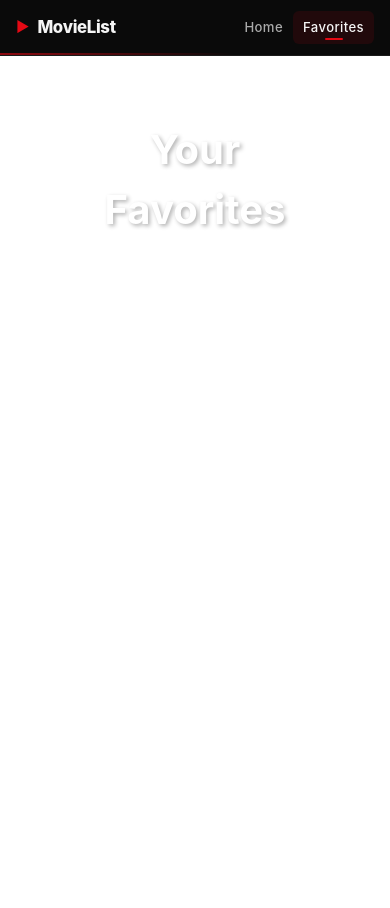
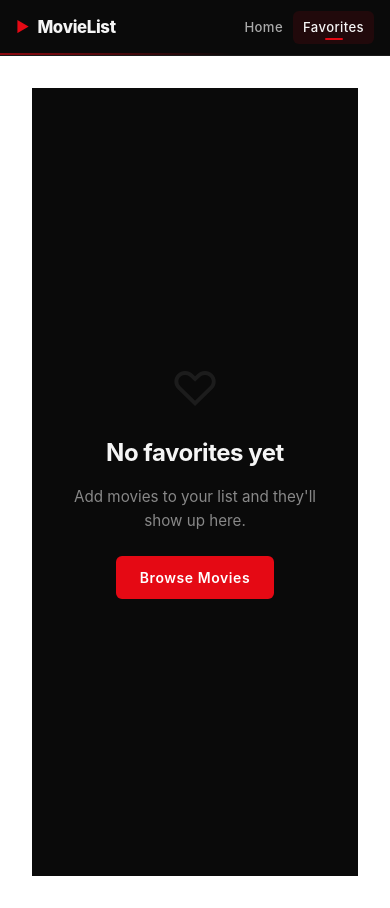
Before and after one commit to Eto0001/Movie-list-using-react, a React app: page /favorites in a window 390 px wide. Before the commit the page ends 844 px from the top, so only its background shows below. Built offline with nearby package versions, Linux system fonts and the light colour scheme; the HTML template or start-up script is replaced by a standard one.

Commit message:
Enhance Favorites component with improved layout, empty state, and responsive design

```diff
--- a/src/css/Favorites.css
+++ b/src/css/Favorites.css
@@ -1,44 +1,56 @@
+/* ── Favorites Page ─────────────────────────────────────────── */
 .favorites {
-  padding: 2rem;
+  padding: 3rem 1.5rem 5rem;
+  width: 100%;
+  box-sizing: border-box;
+  min-height: 100vh;
+  background-color: #0a0a0a;
+}
+
+/* ── Header ─────────────────────────────────────────────────── */
+.favorites-header {
+  display: flex;
+  align-items: baseline;
+  gap: 1rem;
+  margin-bottom: 2rem;
+  padding: 0 0.25rem;
+}
+
+.favorites-title {
+  font-size: 1.1rem;
+  font-weight: 700;
+  color: #f5f5f5;
+  letter-spacing: 0.05em;
+  text-transform: uppercase;
+  opacity: 0.5;
+  margin: 0;
+}
+
+.favorites-count {
+  font-size: 0.8rem;
+  color: #e50914;
+  font-weight: 600;
+  letter-spacing: 0.06em;
+  text-transform: uppercase;
+}
+
+/* ── Grid (matches Home.css) ────────────────────────────────── */
+.movies-grid {
+  display: grid;
+  grid-template-columns: repeat(auto-fill, minmax(200px, 1fr));
+  gap: 1.5rem;
   width: 100%;
   box-sizing: border-box;
 }
 
-.favorites h2 {
-  margin-bottom: 2rem;
-  text-align: center;
-  font-size: 2.5rem;
-  color: #ffffff;
-  text-shadow: 2px 2px 4px rgba(0, 0, 0, 0.3);
+.movie-card-wrapper {
+  animation: cardReveal 0.4s cubic-bezier(0.25, 0.46, 0.45, 0.94) both;
 }
 
-.favorites-empty {
-  text-align: center;
-  padding: 4rem 2rem;
-  background-color: rgba(255, 255, 255, 0.05);
-  border-radius: 12px;
-  margin: 2rem auto;
-  max-width: 600px;
-}
-
-.favorites-empty h2 {
-  margin-bottom: 1rem;
-  font-size: 2rem;
-  color: #e50914;
-}
-
-.favorites-empty p {
-  color: #999;
-  font-size: 1.2rem;
-  line-height: 1.6;
-}
-
-
-/* Animation for new favorites being added */
-@keyframes fadeIn {
+@keyframes cardReveal {
   from {
     opacity: 0;
-    transform: translateY(20px);
+    transform: translateY(16px);
   }
   to {
     opacity: 1;
@@ -46,6 +58,77 @@
   }
 }
 
-.movies-grid > * {
-  animation: fadeIn 0.3s ease-out forwards;
+/* ── Empty State ────────────────────────────────────────────── */
+.favorites-empty {
+  display: flex;
+  flex-direction: column;
+  align-items: center;
+  justify-content: center;
+  gap: 0.875rem;
+  min-height: calc(100vh - 64px);
+  padding: 4rem 2rem;
+  background-color: #0a0a0a;
+  text-align: center;
+  animation: cardReveal 0.4s cubic-bezier(0.25, 0.46, 0.45, 0.94) both;
 }
+
+.empty-icon {
+  font-size: 3.5rem;
+  line-height: 1;
+  color: #e50914;
+  opacity: 0.3;
+  margin-bottom: 0.5rem;
+}
+
+.favorites-empty h2 {
+  margin: 0;
+  font-size: 1.5rem;
+  font-weight: 700;
+  color: #f5f5f5;
+  letter-spacing: -0.02em;
+}
+
+.favorites-empty p {
+  margin: 0;
+  color: #888;
+  font-size: 0.95rem;
+  line-height: 1.6;
+  max-width: 300px;
+}
+
+.empty-cta {
+  display: inline-block;
+  margin-top: 0.5rem;
+  padding: 0.7rem 1.5rem;
+  background: #e50914;
+  color: #fff;
+  text-decoration: none;
+  border-radius: 6px;
+  font-size: 0.875rem;
+  font-weight: 600;
+  letter-spacing: 0.04em;
+  transition: background 0.2s, transform 0.15s cubic-bezier(0.34, 1.56, 0.64, 1), box-shadow 0.2s;
+}
+
+.empty-cta:hover {
+  background: #ff1a26;
+  transform: translateY(-1px);
+  box-shadow: 0 6px 20px rgba(229, 9, 20, 0.35);
+}
+
+/* ── Responsive ─────────────────────────────────────────────── */
+@media (max-width: 639px) {
+  .favorites {
+    padding: 1.75rem 1rem 3rem;
+  }
+
+  .movies-grid {
+    grid-template-columns: repeat(2, 1fr);
+    gap: 0.875rem;
+  }
+
+  .favorites-empty {
+    min-height: calc(100vh - 56px);
+    padding: 3rem 1.5rem;
+  }
+}
--- a/src/pages/Favorites.jsx
+++ b/src/pages/Favorites.jsx
@@ -1,29 +1,42 @@
-import "../css/Favorites.css"
-import { useMovieContext } from "../context/MovieContext"
-import MovieCard from "../component/MovieCard"
+import "../css/Favorites.css";
+import { useMovieContext } from "../context/MovieContext";
+import MovieCard from "../component/MovieCard";
+import { Link } from "react-router-dom";
 
 function Favorites() {
+  const { favorites } = useMovieContext();
 
-    const { favorites } = useMovieContext()
+  if (!favorites?.length) {
+    return (
+      <div className="favorites-empty">
+        <div className="empty-icon">♡</div>
+        <h2>No favorites yet</h2>
+        <p>Add movies to your list and they'll show up here.</p>
+        <Link to="/" className="empty-cta">Browse Movies</Link>
+      </div>
+    );
+  }
 
-    if(favorites) {
-        return (
-        <div className="favorites">
-            <h2>Your Favorites</h2>
-        <div className="movie-grid">
-            {favorites.map((movie) => (
-                <MovieCard key={movie.id} movie={movie} />
-            ))}
-        </div>
-        </div>
-        )
-    }
-    return (
-        <div className="favorites-empty">
-            <h2>No favorites yet. </h2>
-            <p>Click the star icon on a movie to add it to your favorites.</p>
-            </div>
-    )
+  return (
+    <div className="favorites">
+      <header className="favorites-header">
+        <h2 className="favorites-title">Your Favorites</h2>
+        <span className="favorites-count">{favorites.length} {favorites.length === 1 ? "movie" : "movies"}</span>
+      </header>
+
+      <div className="movies-grid">
+        {favorites.map((movie, i) => (
+          <div
+            key={movie.id}
+            className="movie-card-wrapper"
+            style={{ animationDelay: `${i * 0.05}s` }}
+          >
+            <MovieCard movie={movie} />
+          </div>
+        ))}
+      </div>
+    </div>
+  );
 }
 
-export default Favorites
+export default Favorites;
```
